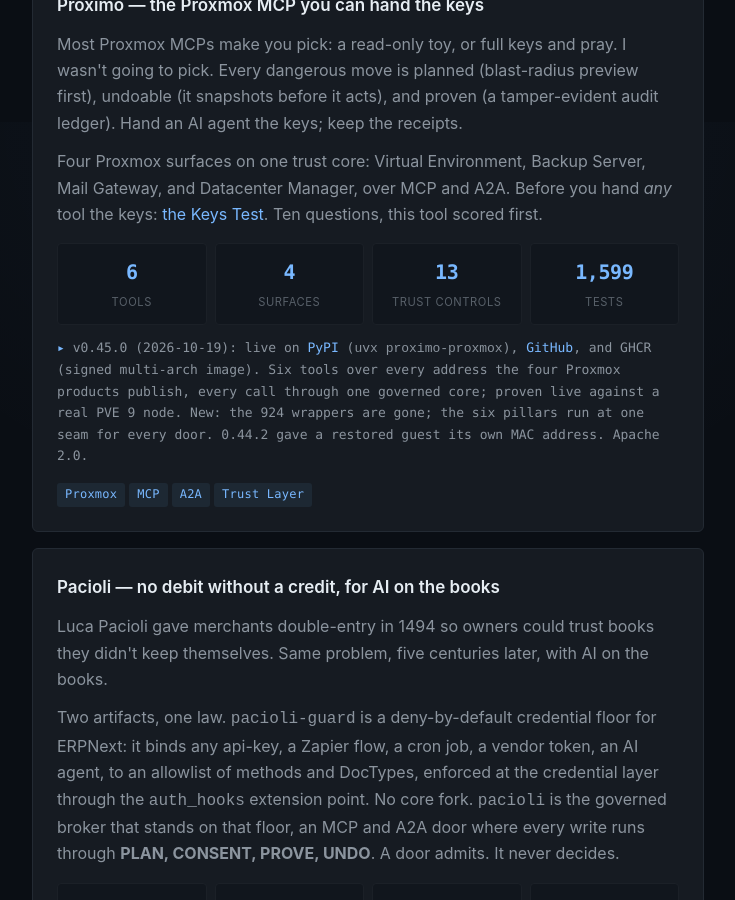
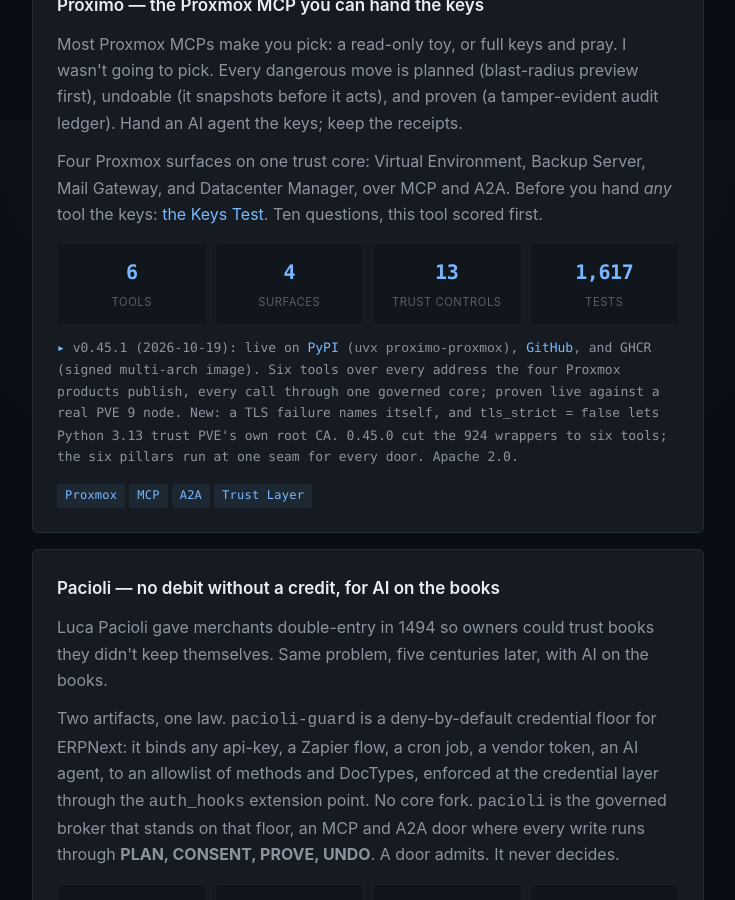
Before and after one commit to john-broadway/john-broadway.github.io, a Jekyll site: the page built from index.html, in a window 1280 px wide and 900 px high, scrolled down 1678 px. Shown: the whole window, without its empty margins (272-1007 px from the left). Built offline with Jekyll 4.4.1, drawn with Linux system fonts in a browser that asks for light colours.

Commit message:
proximo: v0.45.1 live on PyPI (2026-10-19), a TLS failure names itself
Co-Authored-By: Claude Opus 5.5 <noreply@anthropic.com>

```diff
--- a/index.html
+++ b/index.html
@@ -49,9 +49,9 @@ description: Independent AI researcher and infrastructure architect. Sovereign A
       <div class="stat"><div class="num">6</div><div class="label">tools</div></div>
       <div class="stat"><div class="num">4</div><div class="label">surfaces</div></div>
       <div class="stat"><div class="num">13</div><div class="label">trust controls</div></div>
-      <div class="stat"><div class="num">1,599</div><div class="label">tests</div></div>
+      <div class="stat"><div class="num">1,617</div><div class="label">tests</div></div>
     </div>
-    <p class="status">v0.45.0 (2026-10-19): live on <a href="https://pypi.org/project/proximo-proxmox/">PyPI</a> (<code>uvx proximo-proxmox</code>), <a href="https://github.com/john-broadway/proximo">GitHub</a>, and GHCR (signed multi-arch image). Six tools over every address the four Proxmox products publish, every call through one governed core; proven live against a real PVE 9 node. New: the 924 wrappers are gone; the six pillars run at one seam for every door. 0.44.2 gave a restored guest its own MAC address. Apache 2.0.</p>
+    <p class="status">v0.45.1 (2026-10-19): live on <a href="https://pypi.org/project/proximo-proxmox/">PyPI</a> (<code>uvx proximo-proxmox</code>), <a href="https://github.com/john-broadway/proximo">GitHub</a>, and GHCR (signed multi-arch image). Six tools over every address the four Proxmox products publish, every call through one governed core; proven live against a real PVE 9 node. New: a TLS failure names itself, and <code>tls_strict = false</code> lets Python 3.13 trust PVE's own root CA. 0.45.0 cut the 924 wrappers to six tools; the six pillars run at one seam for every door. Apache 2.0.</p>
     <div class="tags"><span>Proxmox</span><span>MCP</span><span>A2A</span><span>Trust Layer</span></div>
   </article>
 
```
